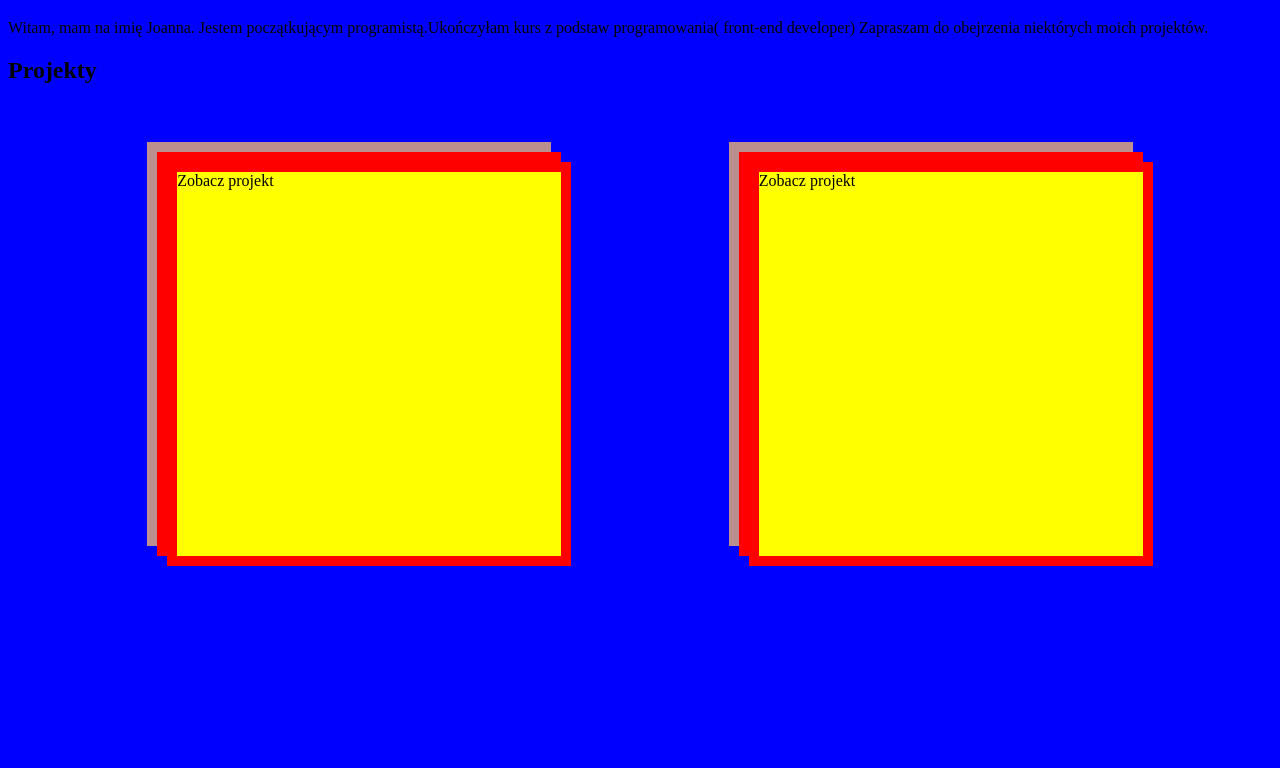
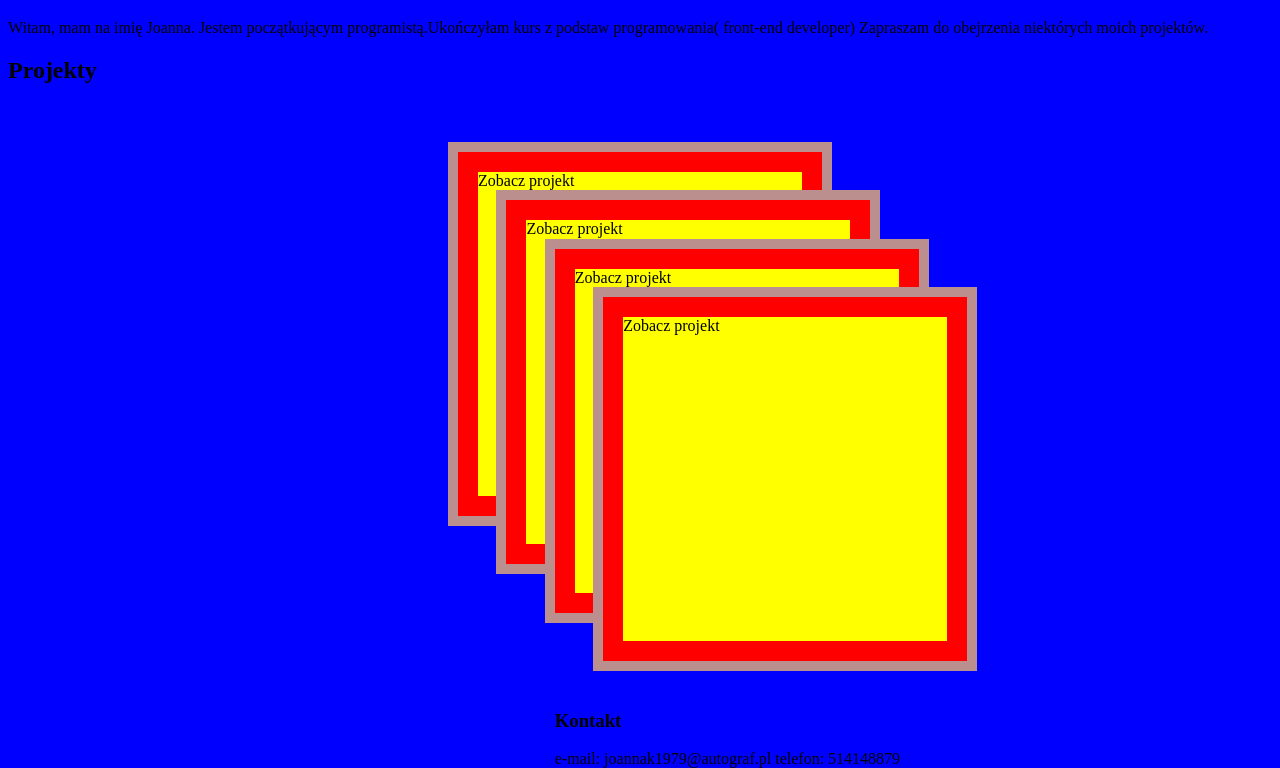
Before and after one commit to joanna9513/joanna9513.github.io, a plain HTML site: page lekcja10/index.html in a window 1280 px wide. Shown: the part 61-829 px from the top of the page. Before the commit the page ends 800 px from the top, so only its background shows below. Drawn offline with Linux system fonts and the light colour scheme.

Commit message:
lekcja10

```diff
--- a/lekcja10/index.html
+++ b/lekcja10/index.html
@@ -13,19 +13,38 @@
 <body>
     <div class=" content">
         <div class="relative">
-            <div class= "absolutne jpg1">
+            <div class= "absolutne img1">
                 <div class= "absolutne clickable"> Zobacz projekt</div>
             </div>
-        </div>
+
         <div class=" relative">
-            <div class=" absolutne jpg2">
-                <div class=" absolutne clikable">Zobacz projekt
+            <div class=" absolutne img2">
+                <div class=" absolutne clikable">Zobacz projekt</div>
+
+    </div>
+
+            <div class=" relative">
+                <div class=" absolutne img3">
+                    <div class=" absolutne clickable">Zobacz projekt </div>
 
                 </div>
+
+
+            <div class=" relative">
+                <div class=" absolutne img4">
+                    <div class= " absolutne clickable"> Zobacz projekt</div>
+                </div>
             </div>
+            <h3>Kontakt
 
-        </div>
-    </div>
+            </h3>
+            <p>
+                e-mail: joannak1979@autograf.pl telefon: 514148879
+            </p>
+
+
+
+
 
 
 </body>
--- a/lekcja10/style.css
+++ b/lekcja10/style.css
@@ -1,7 +1,7 @@
 body{
     background-color: blue;
 }
-{
+*{
     box-sizing: border-box;
 
 }
@@ -29,3 +29,6 @@ div{
     background-color: yellow;
     background-size: cover;
 }
+.img1{
+    background-image: url();
+}
```
